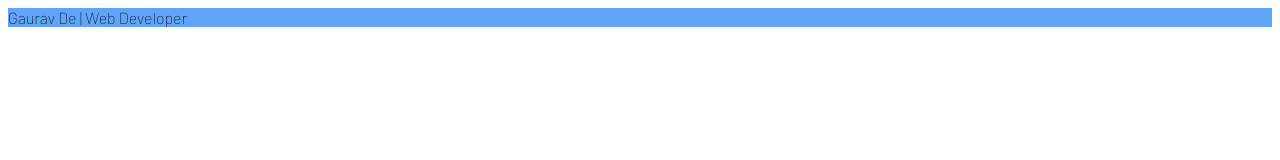
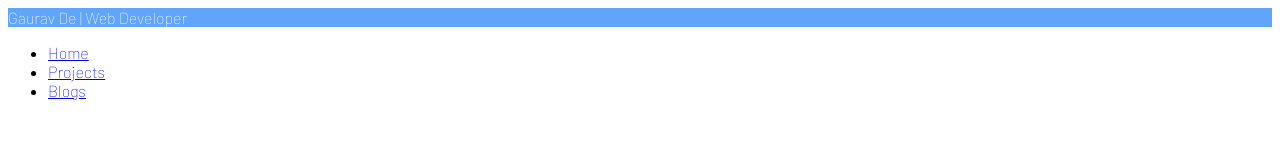
Before and after one commit to GauravDe-git/Gaurav-De-Portfolio, a plain HTML site: page Index.html in a window 1280 px wide. Drawn offline with Linux system fonts and the light colour scheme.

Commit message:
feat- added nav lists

```diff
--- a/Index.html
+++ b/Index.html
@@ -10,6 +10,17 @@
 <body>
     <nav>
         <div class="navigation">Gaurav De | Web Developer</div>
+        <ul>
+            <li>
+                <a href="/">Home</a>
+            </li>
+            <li>
+                <a href="/">Projects</a>
+            </li>
+            <li>
+                <a href="/">Blogs</a>
+            </li>
+        </ul>
     </nav>
 
 </body>
--- a/styles.css
+++ b/styles.css
@@ -9,4 +9,5 @@ body{
 
 .navigation{
     background-color: var(--primarycolor);
+    color: white;
 }
```
